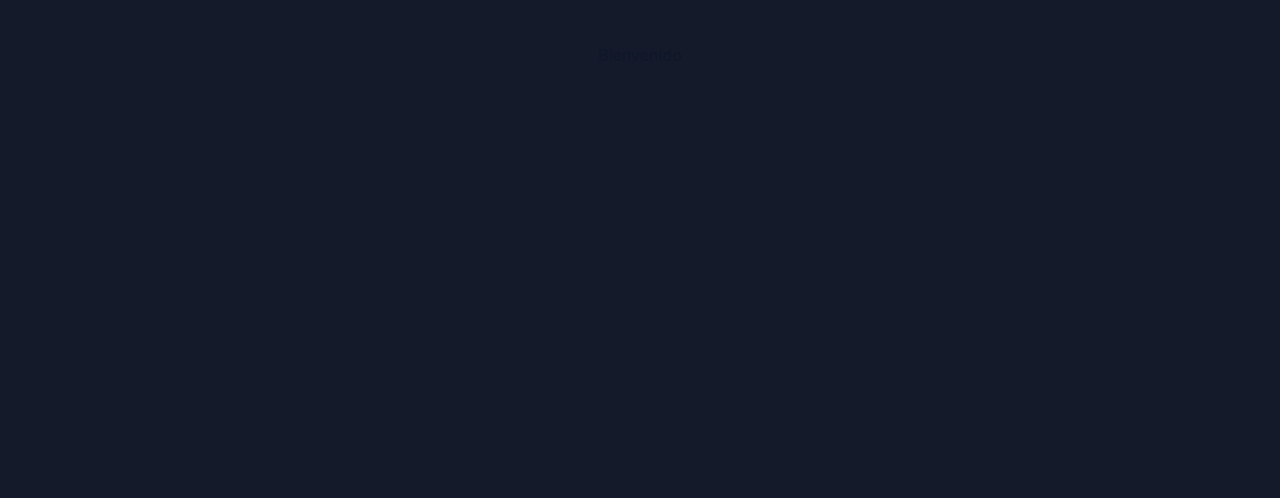
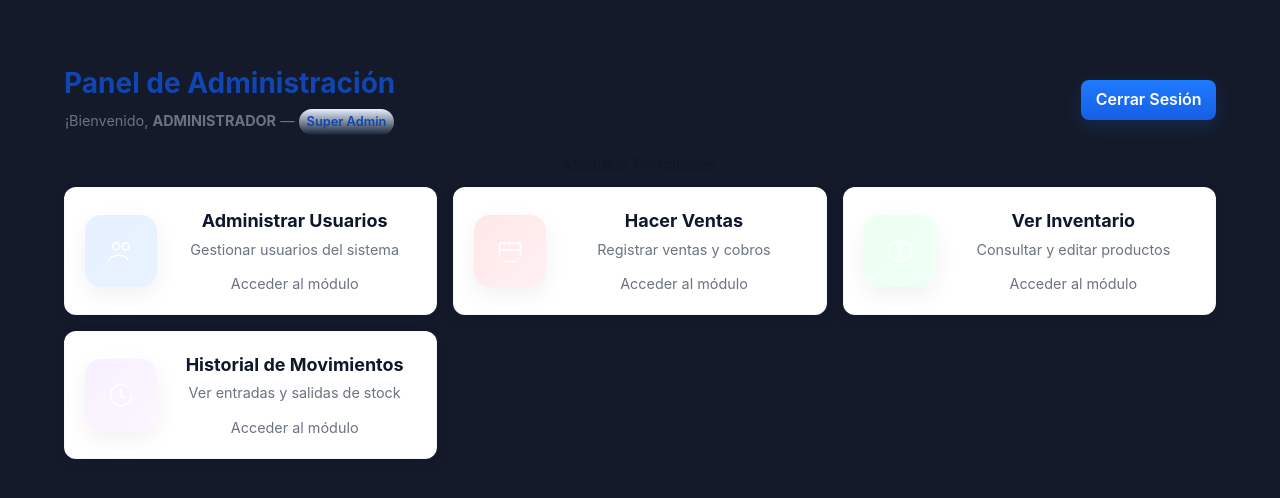
Before and after one commit to Nunu-DMG09/NunuMedic, a React app in the folder frontend/: page / in a window 1280 px wide. Shown: the top 498 px of the page. Built offline with nearby package versions, Linux system fonts and the light colour scheme; the HTML template or start-up script is replaced by a standard one.

Commit message:
feat: update routing in App component to display Dashboard on home and include VentasHistorialPage

```diff
--- a/frontend/src/App.jsx
+++ b/frontend/src/App.jsx
@@ -7,6 +7,8 @@
 import LoginPage from './pages/LoginPage';
 import InventarioPage from './pages/InventarioPage';
 import VentasPage from './pages/VentasPage';
+import VentasHistorialPage from './pages/VentasHistorialPage';
+import Dashboard from './pages/Dashboard';
 
 export default function App() {
   return (
@@ -14,10 +16,11 @@
       <AuthProvider>
         <Routes>
           <Route path="/" element={<MainLayout />}>
-            <Route index element={<div>Bienvenido</div>} />
+            <Route index element={<Dashboard />} />
             <Route path="login" element={<LoginPage />} />
             <Route path="inventario" element={<InventarioPage />} />
             <Route path="ventas" element={<VentasPage />} />
+            <Route path="ventas/historial" element={<VentasHistorialPage />} />
           </Route>
         </Routes>
       </AuthProvider>
```
